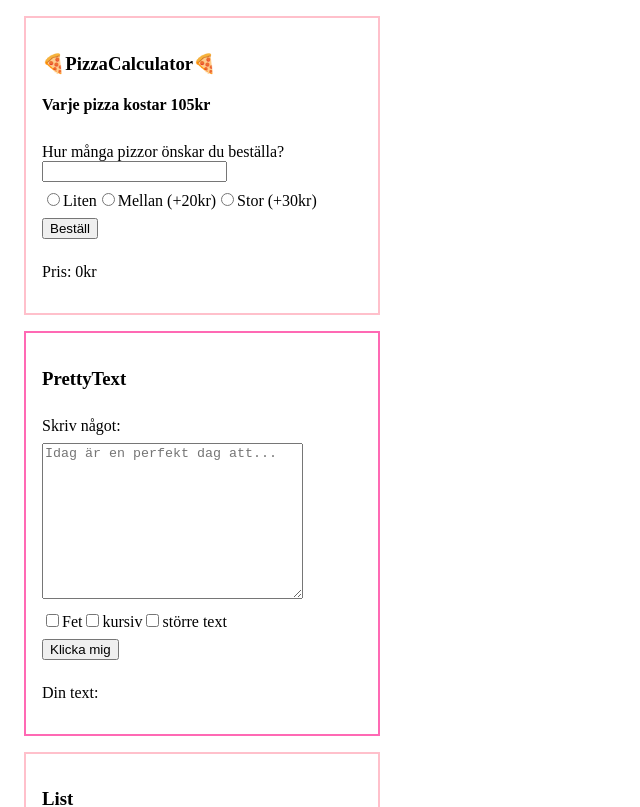
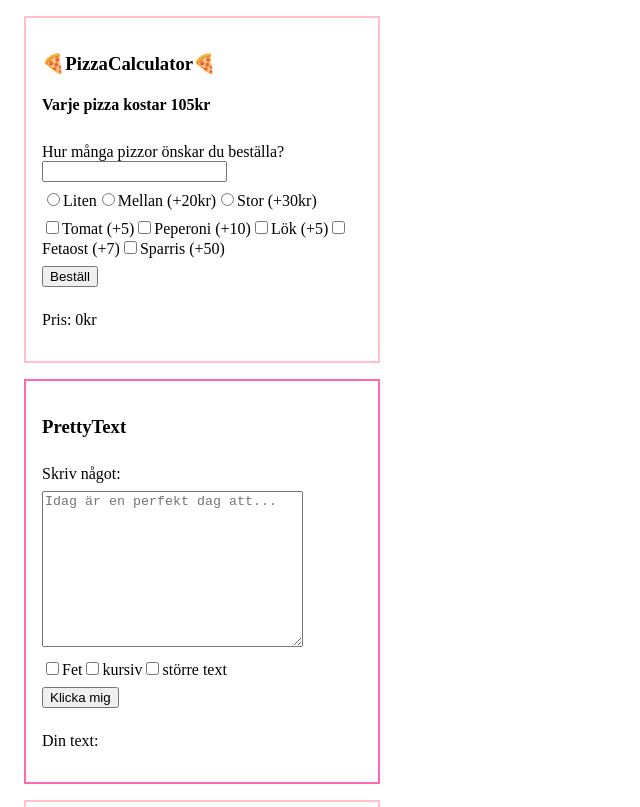
Before and after one commit to naathaliie/SECOND-kod-kata-TS, a React (Vite) app: page / in a window 1280 px wide. Shown: the top 807 px of the page, without its empty margins (0-640 px from the left). Built offline with nearby package versions, Linux system fonts and the light colour scheme.

Commit message:
pizzaCalc el finito

```diff
--- a/src/App.tsx
+++ b/src/App.tsx
@@ -3,7 +3,7 @@ import "./App.css";
 import ChangeText from "./ChangeText";
 import ColorBox from "./ColorBox";
 import List from "./List";
-import PizzaCalculator from "./PizzaCalculator";
+import PizzaCalculator from "./PizzaCalculator/PizzaCalculator";
 import PrettyText from "./PrettyText/PrettyText";
 
 function App() {
--- a/src/PizzaCalculator.tsx
+++ /dev/null
@@ -1,90 +0,0 @@
-/* 🍕 Gör en komponent PizzaCalculator som har ett inputfält
-för antal pizzor och en knapp samt p-tagg. Användaren fyller
-i antal pizzor hen vill ha och klickar på knappen. Priset
-räknas ut utifrån antal och totalen visas i p-taggen.
-
-UTMANING: Lägg till tre radioknappar för olika storlekar på
-pizzorna. Priset räknas ut utifrån storlek och antal.*/
-
-import { useRef, useState } from "react";
-
-const PizzaCalculator = () => {
-  const [price, setPrice] = useState(0);
-  const [inputText, setInputText] = useState("");
-  const [selectedSize, setSelectedSize] = useState("");
-  const inputRef = useRef<HTMLInputElement>(null);
-  const smallPizaRef = useRef<HTMLInputElement>(null);
-  const mediumPizaRef = useRef<HTMLInputElement>(null);
-  const largePizaRef = useRef<HTMLInputElement>(null);
-
-  const handleOnClick = () => {
-    if (inputRef.current) {
-      setPrice(Number(inputText) * 105 + Number(selectedSize));
-      setInputText("");
-      inputRef.current.focus();
-    }
-  };
-
-  const handleChange = (e: React.ChangeEvent<HTMLInputElement>) => {
-    setInputText(e.target.value);
-  };
-
-  const handlesizeChange = (e: React.ChangeEvent<HTMLInputElement>) => {
-    setSelectedSize(e.target.value);
-  };
-
-  return (
-    <div className="pizzaCalculatorDiv">
-      <div>
-        <h3>🍕PizzaCalculator🍕</h3>
-        <h4>Varje pizza kostar 105kr</h4>
-      </div>
-
-      <div>
-        <label htmlFor="pizzacalc">Hur många pizzor önskar du beställa?</label>
-        <input
-          ref={inputRef}
-          type="text"
-          id="pizzacalc"
-          value={inputText}
-          onChange={handleChange}
-        />
-      </div>
-      <div>
-        <input
-          ref={smallPizaRef}
-          type="radio"
-          id="small"
-          value={"0"}
-          name="pizzaSize"
-          onChange={handlesizeChange}
-        />
-        <label htmlFor="small">Liten</label>
-        <input
-          ref={mediumPizaRef}
-          type="radio"
-          value={"20"}
-          name="pizzaSize"
-          onChange={handlesizeChange}
-        />
-        <label htmlFor="medium">Mellan (+20kr)</label>
-        <input
-          ref={largePizaRef}
-          type="radio"
-          value={"30"}
-          name="pizzaSize"
-          onChange={handlesizeChange}
-        />
-        <label htmlFor="big">Stor (+30kr)</label>
-      </div>
-      <div>
-        <button onClick={handleOnClick}>Beställ</button>
-      </div>
-      <div>
-        <p>Pris: {price}kr</p>
-      </div>
-    </div>
-  );
-};
-
-export default PizzaCalculator;
--- /dev/null
+++ b/src/PizzaCalculator/ExtraIngridients.tsx
@@ -0,0 +1,60 @@
+import { useRef } from "react";
+
+const ExtraIngridients = ({ addedIngridients, setAddedIngridients }) => {
+  const tomatoRef = useRef<HTMLInputElement>(null);
+  const peperoniRef = useRef<HTMLInputElement>(null);
+  const onionRef = useRef<HTMLInputElement>(null);
+  const fetaostRef = useRef<HTMLInputElement>(null);
+  const sparrisRef = useRef<HTMLInputElement>(null);
+
+  const handleChange = (e: React.ChangeEvent<HTMLInputElement>) => {
+    setAddedIngridients([...addedIngridients, e.target.value]);
+  };
+
+  return (
+    <div>
+      <input
+        type="checkbox"
+        id="tomato"
+        ref={tomatoRef}
+        value={5}
+        onChange={handleChange}
+      />
+      <label htmlFor="tomato">Tomat (+5)</label>
+      <input
+        type="checkbox"
+        id="peperoni"
+        ref={peperoniRef}
+        value={10}
+        onChange={handleChange}
+      />
+      <label htmlFor="peperoni">Peperoni (+10)</label>
+      <input
+        type="checkbox"
+        id="onion"
+        ref={onionRef}
+        value={5}
+        onChange={handleChange}
+      />
+      <label htmlFor="onion">Lök (+5)</label>
+      <input
+        type="checkbox"
+        id="fetaost"
+        ref={fetaostRef}
+        value={7}
+        onChange={handleChange}
+      />
+      <label htmlFor="fetaost">Fetaost (+7)</label>
+      <input
+        type="checkbox"
+        id="sparris"
+        ref={sparrisRef}
+        value={50}
+        onChange={handleChange}
+      />
+      <label htmlFor="sparris">Sparris (+50)</label>
+    </div>
+  );
+};
+
+export default ExtraIngridients;
--- /dev/null
+++ b/src/PizzaCalculator/PizzaCalculator.tsx
@@ -0,0 +1,93 @@
+/* 🍕 Gör en komponent PizzaCalculator som har ett inputfält
+för antal pizzor och en knapp samt p-tagg. Användaren fyller
+i antal pizzor hen vill ha och klickar på knappen. Priset
+räknas ut utifrån antal och totalen visas i p-taggen.
+
+UTMANING 1: Lägg till tre radioknappar för olika storlekar på
+pizzorna. Priset räknas ut utifrån storlek och antal.
+
+UTMANING 2: Lägg till extra toppings med kryssrutor som
+påverkar priset.*/
+
+import { useRef, useState } from "react";
+import PizzaSizes from "./PizzaSizes";
+import ExtraIngridients from "./ExtraIngridients";
+
+const PizzaCalculator = () => {
+  const [price, setPrice] = useState(0); //För att visa summan
+  const [inputText, setInputText] = useState(""); //För att tömma inputfältet
+  const [selectedSize, setSelectedSize] = useState(""); //Samla in vald storlek
+  const [addedIngridients, setAddedIngridients] = useState([]); //Samla in valda ingridienser
+  const inputRef = useRef<HTMLInputElement>(null); //För att sätta focus (tabOrder)
+
+  const handleOnClick = () => {
+    if (inputRef.current?.value) {
+      //Om man anget antal pizzor
+      if (selectedSize !== "") {
+        //Om du valt storlek
+        const pizzaPrice = Number(inputText) * 105; //antalet pizzor gånger 105(pris per pizza)
+        const totalExtraIngrPrice = addedIngridients.reduce(
+          // reduce() *1
+          (acc, curr) => acc + Number(curr),
+          0
+        );
+        const totalPrice =
+          pizzaPrice + Number(selectedSize) + totalExtraIngrPrice; //Lägger ihop totala summan för gjorda val
+        setPrice(totalPrice);
+        setInputText(""); //Tömmer inputfältet
+        inputRef.current.focus();
+        setAddedIngridients([]); // Tömmer addedIngridients
+      } else {
+        alert("Du måste välja storlek på pizzan");
+      }
+    } else {
+      alert("Du måste välja antal pizzor");
+    }
+  };
+
+  const handleChangePizzacalc = (e: React.ChangeEvent<HTMLInputElement>) => {
+    setInputText(e.target.value);
+  };
+
+  return (
+    <div className="pizzaCalculatorDiv">
+      <div>
+        <h3>🍕PizzaCalculator🍕</h3>
+        <h4>Varje pizza kostar 105kr</h4>
+      </div>
+
+      <div>
+        <label htmlFor="pizzacalc">Hur många pizzor önskar du beställa?</label>
+        <input
+          ref={inputRef}
+          type="number"
+          id="pizzacalc"
+          value={inputText}
+          onChange={handleChangePizzacalc}
+        />
+      </div>
+
+      <PizzaSizes setSelectedSize={setSelectedSize} />
+      <ExtraIngridients
+        addedIngridients={addedIngridients}
+        setAddedIngridients={setAddedIngridients}
+      />
+      <div>
+        <button onClick={handleOnClick}>Beställ</button>
+      </div>
+      <div>
+        <p>Pris: {price}kr</p>
+      </div>
+    </div>
+  );
+};
+
+export default PizzaCalculator;
+
+/* *1  reduce.() = Itererar igenom varje element i arrayen addedIngridients.
+Den adderar värdet av varje element till den ackumulerade summan (acc).
+I detta fall är Number() (Number(curr)) nödvändigt för att konvertera varje element
+till en siffra, eftersom det kan vara en sträng. 0 är det initiala värdet
+på ackumulatorn.
+acc + Number(curr) adderar det aktuella värdet (curr) till ackumulatorn (acc).
+Slutligen returneras summan av alla ingredienser.*/
--- /dev/null
+++ b/src/PizzaCalculator/PizzaSizes.tsx
@@ -0,0 +1,45 @@
+import { useRef } from "react";
+
+const PizzaSizes = ({ setSelectedSize } /* : string */) => {
+  const smallPizaRef = useRef<HTMLInputElement>(null);
+  const mediumPizaRef = useRef<HTMLInputElement>(null);
+  const largePizaRef = useRef<HTMLInputElement>(null);
+
+  const handleChangeSize = (e: React.ChangeEvent<HTMLInputElement>) => {
+    setSelectedSize(e.target.value);
+  };
+
+  return (
+    <>
+      <div>
+        <input
+          ref={smallPizaRef}
+          type="radio"
+          id="small"
+          value={"0"}
+          name="pizzaSize"
+          onChange={handleChangeSize}
+        />
+        <label htmlFor="small">Liten</label>
+        <input
+          ref={mediumPizaRef}
+          type="radio"
+          value={"20"}
+          name="pizzaSize"
+          onChange={handleChangeSize}
+        />
+        <label htmlFor="medium">Mellan (+20kr)</label>
+        <input
+          ref={largePizaRef}
+          type="radio"
+          value={"30"}
+          name="pizzaSize"
+          onChange={handleChangeSize}
+        />
+        <label htmlFor="big">Stor (+30kr)</label>
+      </div>
+    </>
+  );
+};
+
+export default PizzaSizes;
```
